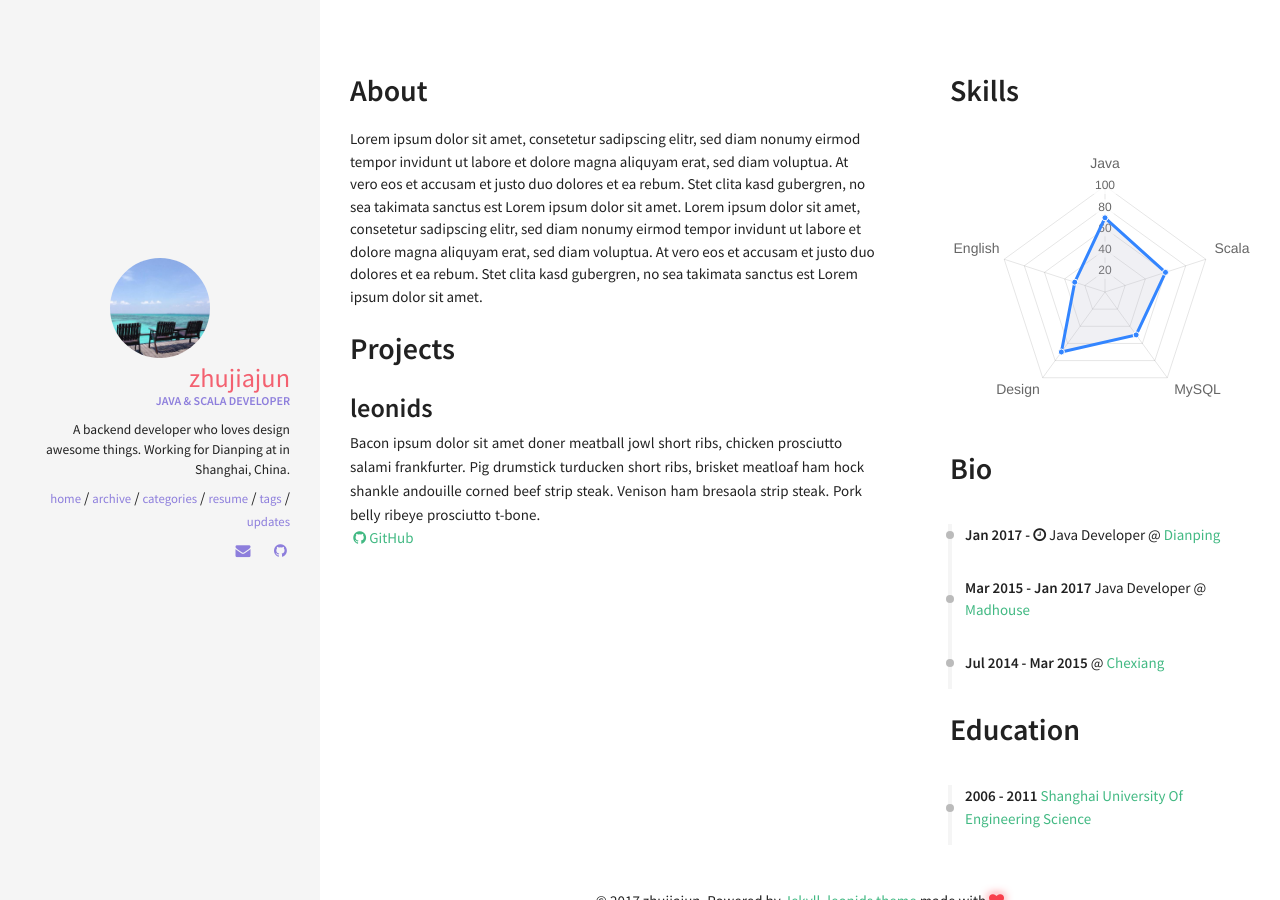
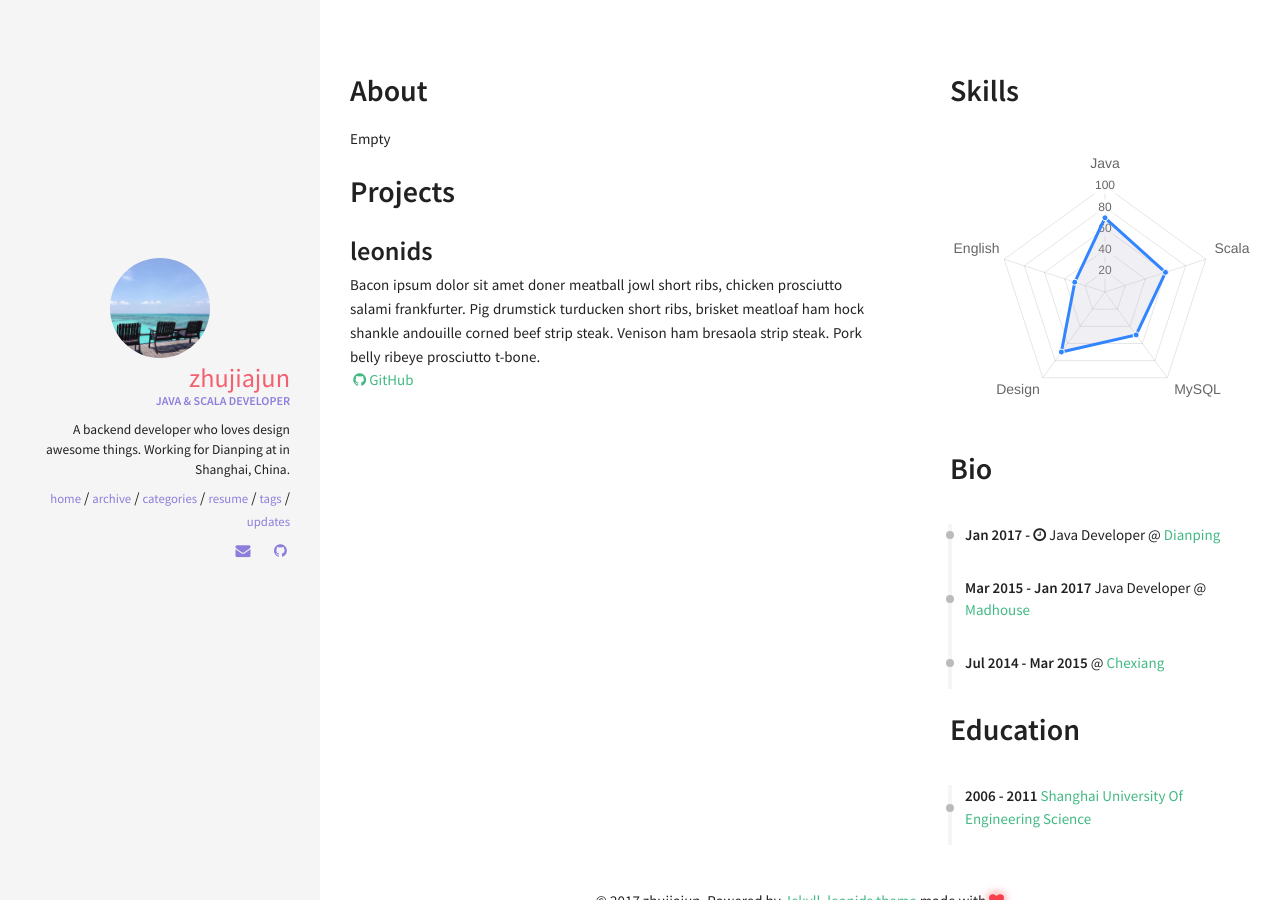
Before and after one commit to zJiaJun/zJiaJun.github.io, a Jekyll site: the page built from resume.html, in a window 1280 px wide. Built offline with Jekyll 4.4.1, drawn with Linux system fonts in a browser that asks for light colours; nearby versions of some CDN libraries.

```diff
--- a/_includes/sections/about.html
+++ b/_includes/sections/about.html
@@ -1,5 +1,5 @@
 <h1><span data-i18n="skills.my_skills">About</span></h1>
 
 <div>
-    Lorem ipsum dolor sit amet, consetetur sadipscing elitr, sed diam nonumy eirmod tempor invidunt ut labore et dolore magna aliquyam erat, sed diam voluptua. At vero eos et accusam et justo duo dolores et ea rebum. Stet clita kasd gubergren, no sea takimata sanctus est Lorem ipsum dolor sit amet. Lorem ipsum dolor sit amet, consetetur sadipscing elitr, sed diam nonumy eirmod tempor invidunt ut labore et dolore magna aliquyam erat, sed diam voluptua. At vero eos et accusam et justo duo dolores et ea rebum. Stet clita kasd gubergren, no sea takimata sanctus est Lorem ipsum dolor sit amet.
+    Empty
 </div>
```
